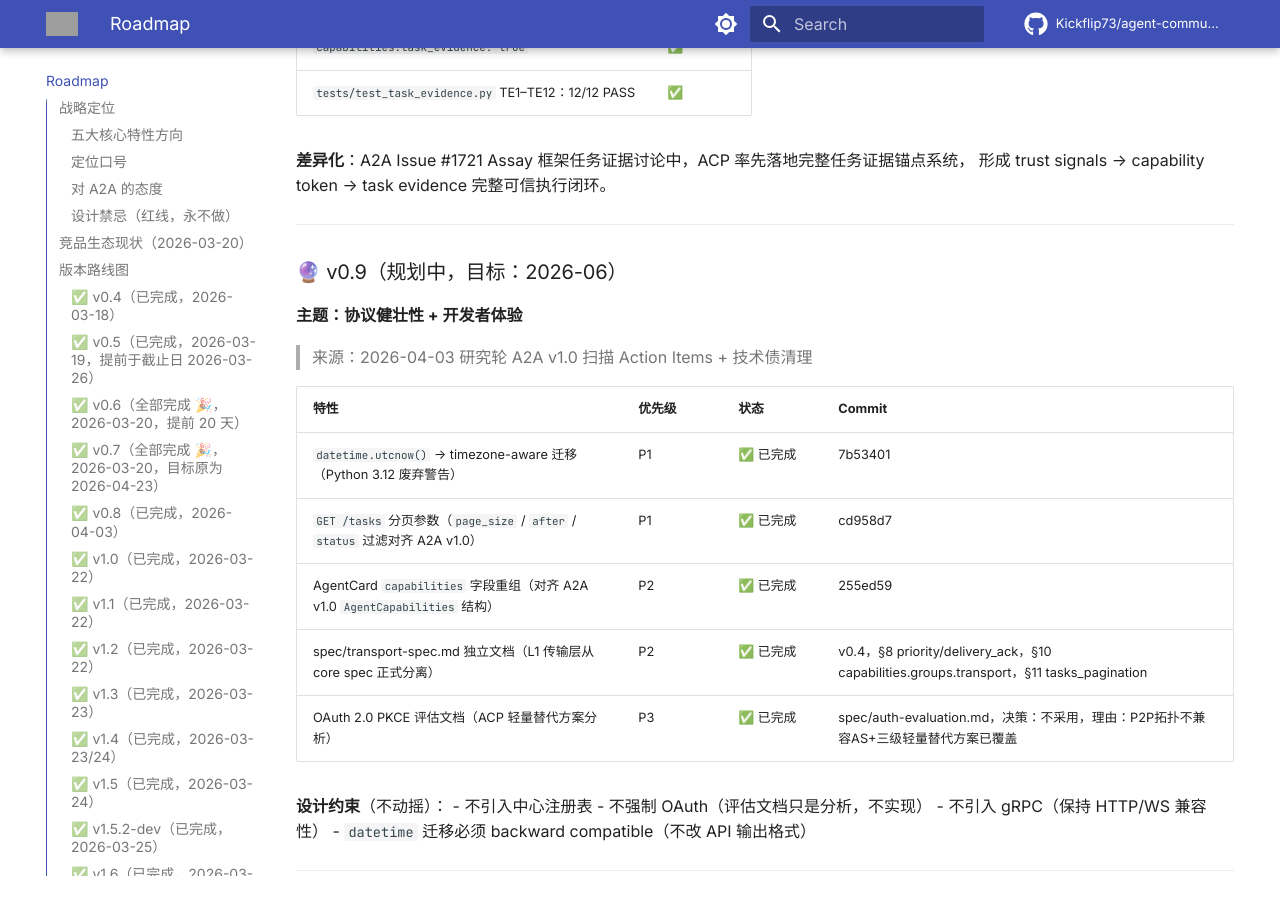
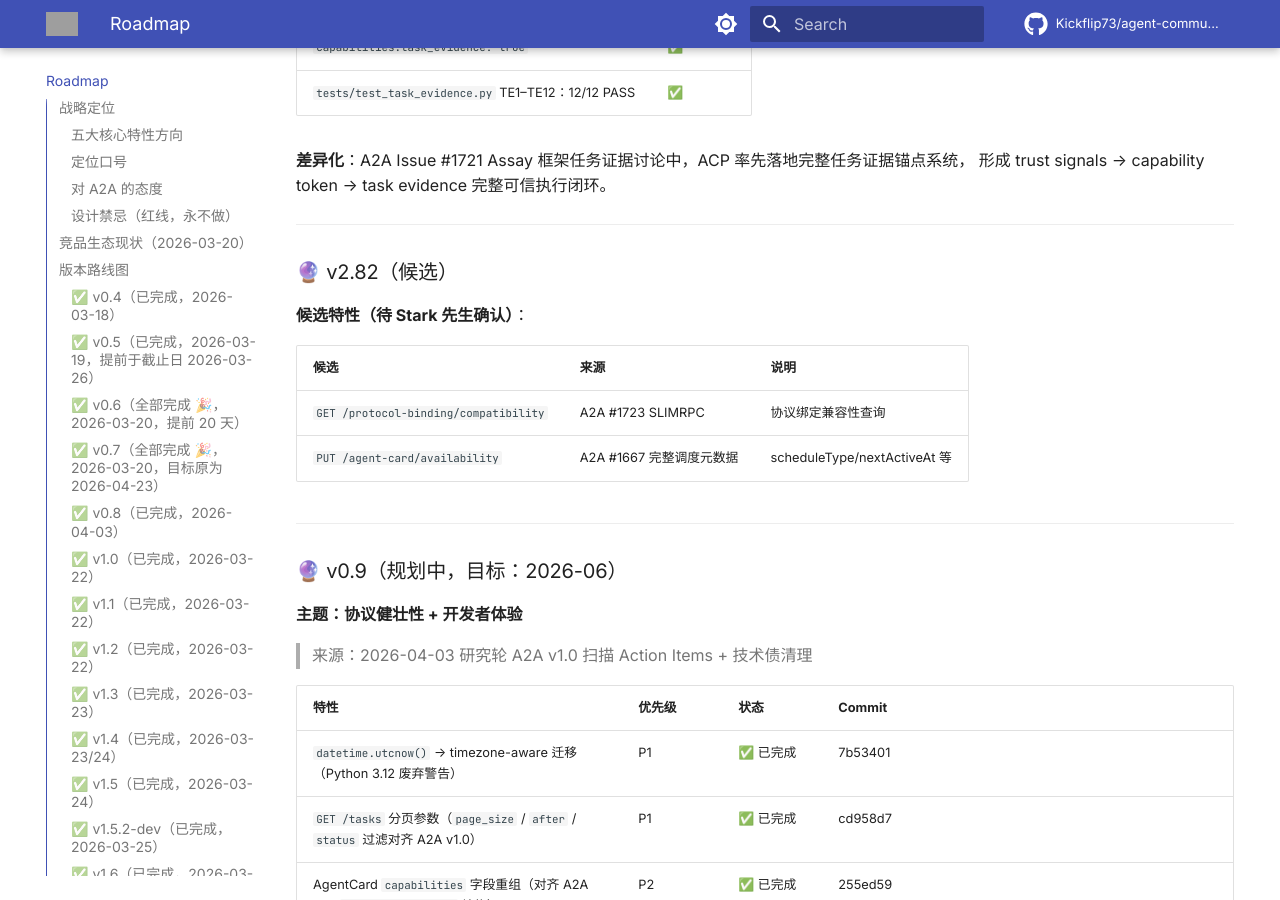
Before and after one commit to Kickflip73/agent-communication-protocol, an MkDocs documentation site: the page built from docs/ROADMAP.md, in a window 1280 px wide and 900 px high, scrolled down 20813 px. Built offline with MkDocs 1.6.1 and Material for MkDocs 9.7.7, drawn with Linux system fonts in a browser that asks for light colours; comment, search, counter and statistics services are not loaded; the version menu is left out; grey boxes are pictures that could not be loaded.

Commit message:
docs(v2.81): sync README, ROADMAP v2.82 candidates — doc round

```diff
--- a/docs/ROADMAP.md
+++ b/docs/ROADMAP.md
@@ -695,6 +695,16 @@ APS:  https://github.com/aeoess/agent-passport-system  （Ed25519 身份，v0.8
 
 ---
 
+### 🔮 v2.82（候选）
+**候选特性（待 Stark 先生确认）**：
+
+| 候选 | 来源 | 说明 |
+|------|------|------|
+| `GET /protocol-binding/compatibility` | A2A #1723 SLIMRPC | 协议绑定兼容性查询 |
+| `PUT /agent-card/availability` | A2A #1667 完整调度元数据 | scheduleType/nextActiveAt 等 |
+
+---
+
 ### 🔮 v0.9（规划中，目标：2026-06）
 **主题：协议健壮性 + 开发者体验**
 
```
Also changed, not shown: README.md (+8 -1 lines), heartbeat-state.json (+3 -8 lines).
